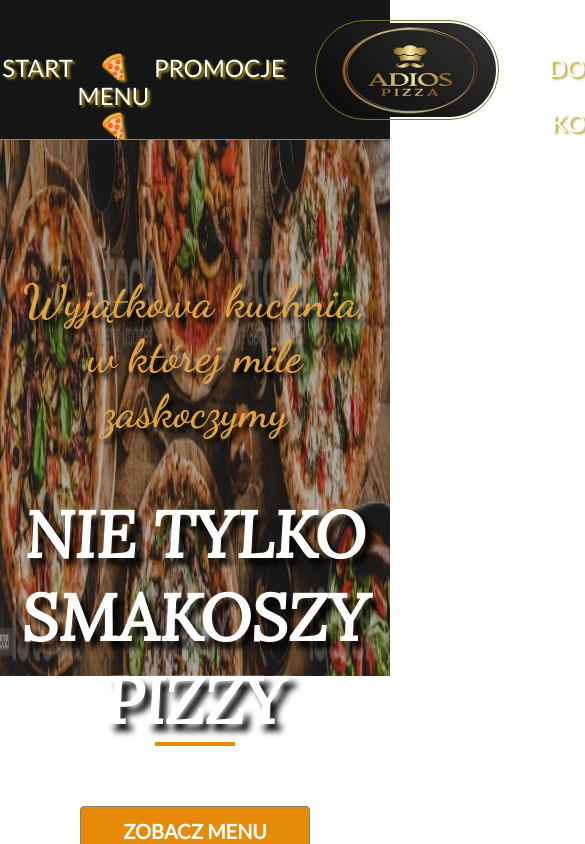
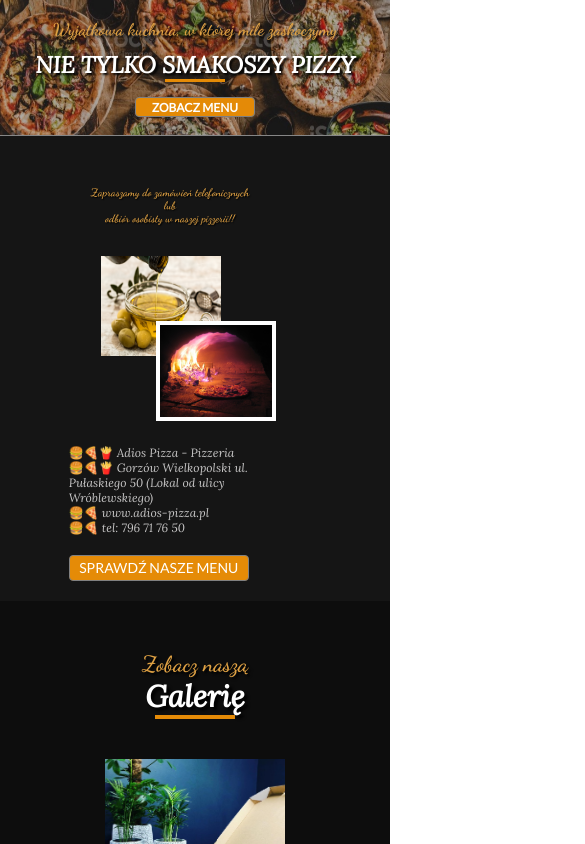
Before and after one commit to lukaszprotosawicki/adios-pizza, a React (Create React App) app: page / in a window 390 px wide. Shown: the top 844 px of the page, 585 px wide, since content can reach past the window. Built offline with nearby package versions, Linux system fonts and the light colour scheme.

Commit message:
WIP mixed styles media

```diff
--- a/src/components/scss/_containerBody.scss
+++ b/src/components/scss/_containerBody.scss
@@ -337,9 +337,9 @@
         margin-top: 35px;
         color: white;
         background-color: #e58b07;
-        width: 200px;
-        height: 40px;
-        font-size: 18px;
+        width: 190px;
+        height: 34px;
+        font-size: 17px;
         font-weight: bold;
         border: 1px solid gray;
         border-radius: 4px;
@@ -401,7 +401,7 @@
         background-color: #e58b07;
         width: 180px;
         height: 30px;
-        font-size: 16px;
+        font-size: 15px;
         font-weight: bold;
         border: 1px solid gray;
         border-radius: 4px;
@@ -437,15 +437,15 @@
       }
       .text-kitchen {
         font-family: "Dancing Script", cursive;
-        font-size: 26px;
-        margin-top: 219px;
+        font-size: 25px;
+        margin-top: 229px;
         padding: 10px;
         animation-name: example;
         animation-duration: 2s;
         position: relative;
       }
       .text-pizza {
-        font-size: 34px;
+        font-size: 33px;
         font-weight: 900;
         color: white;
         font-family: "Lora", serif;
@@ -461,9 +461,9 @@
         margin-top: 27px;
         color: white;
         background-color: #e58b07;
-        width: 160px;
-        height: 26px;
-        font-size: 15px;
+        width: 155px;
+        height: 24px;
+        font-size: 14px;
         font-weight: bold;
         border: 1px solid gray;
         border-radius: 4px;
@@ -479,3 +479,188 @@
     }
   }
 }
+
+@media all and (min-width: 450px) and (max-width: 550px) {
+  .backgrond-body {
+    height: 34.5vw;
+    img {
+      width: 100vw;
+      height: 36vw;
+      margin: 0 auto;
+    }
+    .bgc-body-img-zoom {
+      animation: zoominoutsinglefeatured 20s alternate;
+      display: block;
+    }
+
+    .container-body {
+      span {
+        margin: 0;
+      }
+      .text-kitchen {
+        font-family: "Dancing Script", cursive;
+        font-size: 19px;
+        margin-top: 259px;
+        padding: 10px;
+        animation-name: example;
+        animation-duration: 2s;
+        position: relative;
+      }
+      .text-pizza {
+        font-size: 25px;
+        font-weight: 900;
+        color: white;
+        font-family: "Lora", serif;
+        animation-name: example1;
+        animation-duration: 4s;
+        position: relative;
+      }
+      .border-bottom {
+        border-bottom: 3px solid #e58b07;
+        width: 70px;
+      }
+      button {
+        margin-top: 20px;
+        color: white;
+        background-color: #e58b07;
+        width: 150px;
+        height: 22px;
+        font-size: 13px;
+        font-weight: bold;
+        border: 1px solid gray;
+        border-radius: 4px;
+        animation-name: example2;
+        animation-duration: 6s;
+        position: relative;
+      }
+      button:hover {
+        cursor: pointer;
+        background-color: #a56504;
+        transition: 0.4s;
+      }
+    }
+  }
+}
+
+@media all and (min-width: 350px) and (max-width: 450px) {
+  .backgrond-body {
+    height: 34.5vw;
+    img {
+      width: 100vw;
+      height: 36vw;
+      margin: 0 auto;
+    }
+    .bgc-body-img-zoom {
+      animation: zoominoutsinglefeatured 20s alternate;
+      display: block;
+    }
+
+    .container-body {
+      span {
+        margin: 0;
+      }
+      .text-kitchen {
+        font-family: "Dancing Script", cursive;
+        font-size: 17px;
+        margin-top: 289px;
+        padding: 10px;
+        animation-name: example;
+        animation-duration: 2s;
+        position: relative;
+      }
+      .text-pizza {
+        font-size: 23px;
+        font-weight: 900;
+        color: white;
+        font-family: "Lora", serif;
+        animation-name: example1;
+        animation-duration: 4s;
+        position: relative;
+      }
+      .border-bottom {
+        border-bottom: 3px solid #e58b07;
+        width: 60px;
+      }
+      button {
+        margin-top: 15px;
+        color: white;
+        background-color: #e58b07;
+        width: 120px;
+        height: 20px;
+        font-size: 12px;
+        font-weight: bold;
+        border: 1px solid gray;
+        border-radius: 4px;
+        animation-name: example2;
+        animation-duration: 6s;
+        position: relative;
+      }
+      button:hover {
+        cursor: pointer;
+        background-color: #a56504;
+        transition: 0.4s;
+      }
+    }
+  }
+}
+@media all and (min-width: 270px) and (max-width: 350px) {
+  .backgrond-body {
+    height: 34.5vw;
+    img {
+      width: 100vw;
+      height: 36vw;
+      margin: 0 auto;
+    }
+    .bgc-body-img-zoom {
+      animation: zoominoutsinglefeatured 20s alternate;
+      display: block;
+    }
+
+    .container-body {
+      span {
+        margin: 0;
+      }
+      .text-kitchen {
+        font-family: "Dancing Script", cursive;
+        font-size: 13px;
+        margin-top: 316px;
+        padding: 10px;
+        animation-name: example;
+        animation-duration: 2s;
+        position: relative;
+      }
+      .text-pizza {
+        font-size: 18px;
+        font-weight: 900;
+        color: white;
+        font-family: "Lora", serif;
+        animation-name: example1;
+        animation-duration: 4s;
+        position: relative;
+      }
+      .border-bottom {
+        border-bottom: 2px solid #e58b07;
+        width: 60px;
+      }
+      button {
+        margin-top: 10px;
+        color: white;
+        background-color: #e58b07;
+        width: 100px;
+        height: 16px;
+        font-size: 10px;
+        font-weight: bold;
+        border: 1px solid gray;
+        border-radius: 4px;
+        animation-name: example2;
+        animation-duration: 6s;
+        position: relative;
+      }
+      button:hover {
+        cursor: pointer;
+        background-color: #a56504;
+        transition: 0.4s;
+      }
+    }
+  }
+}
--- a/src/components/scss/_containerGallery.scss
+++ b/src/components/scss/_containerGallery.scss
@@ -67,3 +67,181 @@ button:hover {
   background-color: #a56504;
   transition: 0.4s;
 }
+
+@media all and (min-width: 500px) and (max-width: 800px) {
+  .container-gallery {
+    background-color: #0d0d0d;
+    height: auto;
+    width: 100vw;
+    margin: -1px auto 0;
+    padding-bottom: 40px;
+    display: block;
+    text-align: center;
+    span {
+      display: block;
+
+      color: rgb(224, 162, 68);
+      text-shadow: black 0.1em 0.1em 0.1em;
+    }
+    .text-look {
+      font-family: "Dancing Script", cursive;
+      font-size: 26px;
+      padding-top: 50px;
+      animation-name: example;
+      animation-duration: 2s;
+      position: relative;
+    }
+    .text-gallery {
+      font-size: 35px;
+      font-weight: 900;
+      color: white;
+      font-family: "Lora", serif;
+      animation-name: example1;
+      animation-duration: 4s;
+      position: relative;
+    }
+    .border-bottom {
+      border-bottom: 4px solid #e58b07;
+      width: 80px;
+      margin-bottom: 20px;
+    }
+  }
+
+  .container-photo-all {
+    img {
+      padding: 20px;
+      height: 200px;
+      width: 220px;
+      cursor: pointer;
+    }
+  }
+  .button-gallery {
+    margin-top: 20px;
+    color: white;
+    background-color: #e58b07;
+    width: 290px;
+    height: 30px;
+    font-size: 16px;
+    margin-left: 20px;
+    border: 1px solid gray;
+    border-radius: 4px;
+  }
+}
+@media all and (min-width: 350px) and (max-width: 500px) {
+  .container-gallery {
+    background-color: #0d0d0d;
+    height: auto;
+    width: 100vw;
+    margin: -1px auto 0;
+    padding-bottom: 40px;
+    display: block;
+    text-align: center;
+    span {
+      display: block;
+
+      color: rgb(224, 162, 68);
+      text-shadow: black 0.1em 0.1em 0.1em;
+    }
+    .text-look {
+      font-family: "Dancing Script", cursive;
+      font-size: 22px;
+      padding-top: 50px;
+      animation-name: example;
+      animation-duration: 2s;
+      position: relative;
+    }
+    .text-gallery {
+      font-size: 30px;
+      font-weight: 900;
+      color: white;
+      font-family: "Lora", serif;
+      animation-name: example1;
+      animation-duration: 4s;
+      position: relative;
+    }
+    .border-bottom {
+      border-bottom: 4px solid #e58b07;
+      width: 80px;
+      margin-bottom: 20px;
+    }
+  }
+
+  .container-photo-all {
+    img {
+      padding: 20px;
+      height: 200px;
+      width: 220px;
+      cursor: pointer;
+    }
+  }
+  .button-gallery {
+    margin-top: 20px;
+    color: white;
+    background-color: #e58b07;
+    width: 240px;
+    height: 28px;
+    font-size: 14px;
+    margin-left: 20px;
+    border: 1px solid gray;
+    border-radius: 4px;
+  }
+}
+@media all and (min-width: 250px) and (max-width: 350px) {
+  .container-gallery {
+    background-color: #0d0d0d;
+    height: auto;
+    width: 100vw;
+    margin: -1px auto 0;
+    padding-bottom: 40px;
+    display: block;
+    text-align: center;
+    span {
+      display: block;
+
+      color: rgb(224, 162, 68);
+      text-shadow: black 0.1em 0.1em 0.1em;
+    }
+    .text-look {
+      font-family: "Dancing Script", cursive;
+      font-size: 20px;
+      padding-top: 50px;
+      animation-name: example;
+      animation-duration: 2s;
+      position: relative;
+    }
+    .text-gallery {
+      font-size: 28px;
+      font-weight: 900;
+      color: white;
+      font-family: "Lora", serif;
+      animation-name: example1;
+      animation-duration: 4s;
+      position: relative;
+    }
+    .border-bottom {
+      border-bottom: 4px solid #e58b07;
+      width: 80px;
+      margin-bottom: 20px;
+    }
+  }
+
+  .container-photo-all {
+    img {
+      padding: 20px;
+      height: 200px;
+      width: 220px;
+      cursor: pointer;
+    }
+  }
+  .button-gallery {
+    margin-top: 20px;
+    color: white;
+    background-color: #e58b07;
+    width: 240px;
+    height: 28px;
+    font-size: 14px;
+    margin-left: 20px;
+    border: 1px solid gray;
+    border-radius: 4px;
+  }
+}
--- a/src/components/scss/_containerInfo.scss
+++ b/src/components/scss/_containerInfo.scss
@@ -259,3 +259,67 @@
     }
   }
 }
+@media all and (min-width: 250px) and (max-width: 550px) {
+  .backgrond-body-info {
+    padding-top: 0px;
+    padding-bottom: 20px;
+    .content-position {
+      .content-info {
+        margin-top: 50px;
+
+        display: block;
+        color: rgb(199, 198, 198);
+
+        .styles-welcome p {
+          text-align: center;
+          color: rgb(224, 162, 68);
+          text-shadow: black 0.1em 0.1em 0.1em;
+          font-size: 2.8vw;
+          font-family: "Dancing Script", cursive;
+        }
+        .styles-contact {
+          margin-top: 220px;
+          padding-left: 20px;
+          font-size: 12px;
+          p {
+            font-family: "Lora", serif;
+          }
+        }
+        button {
+          margin-top: 20px;
+          color: white;
+          background-color: #e58b07;
+          width: 180px;
+          height: 26px;
+          font-size: 14px;
+          margin-left: 20px;
+          border: 1px solid gray;
+          border-radius: 4px;
+        }
+        button:hover {
+          cursor: pointer;
+          background-color: #a56504;
+          transition: 0.4s;
+        }
+      }
+      .content-gallery {
+        display: flex;
+        position: relative;
+        margin-top: 40px;
+        .background-info-img1 {
+          height: 100px;
+          width: 120px;
+          margin-top: 80px;
+          margin-left: -240px;
+        }
+        .background-info-img2 {
+          height: 100px;
+          width: 120px;
+          margin-top: 145px;
+          margin-left: -131px;
+          border: 4px solid white;
+        }
+      }
+    }
+  }
+}
--- a/src/components/scss/_mainPages.scss
+++ b/src/components/scss/_mainPages.scss
@@ -175,7 +175,7 @@
   }
 }
 
-@media all and (min-width: 500px) and (max-width: 600px) {
+@media all and (min-width: 200px) and (max-width: 600px) {
   .page-header {
     display: none;
   }
```
